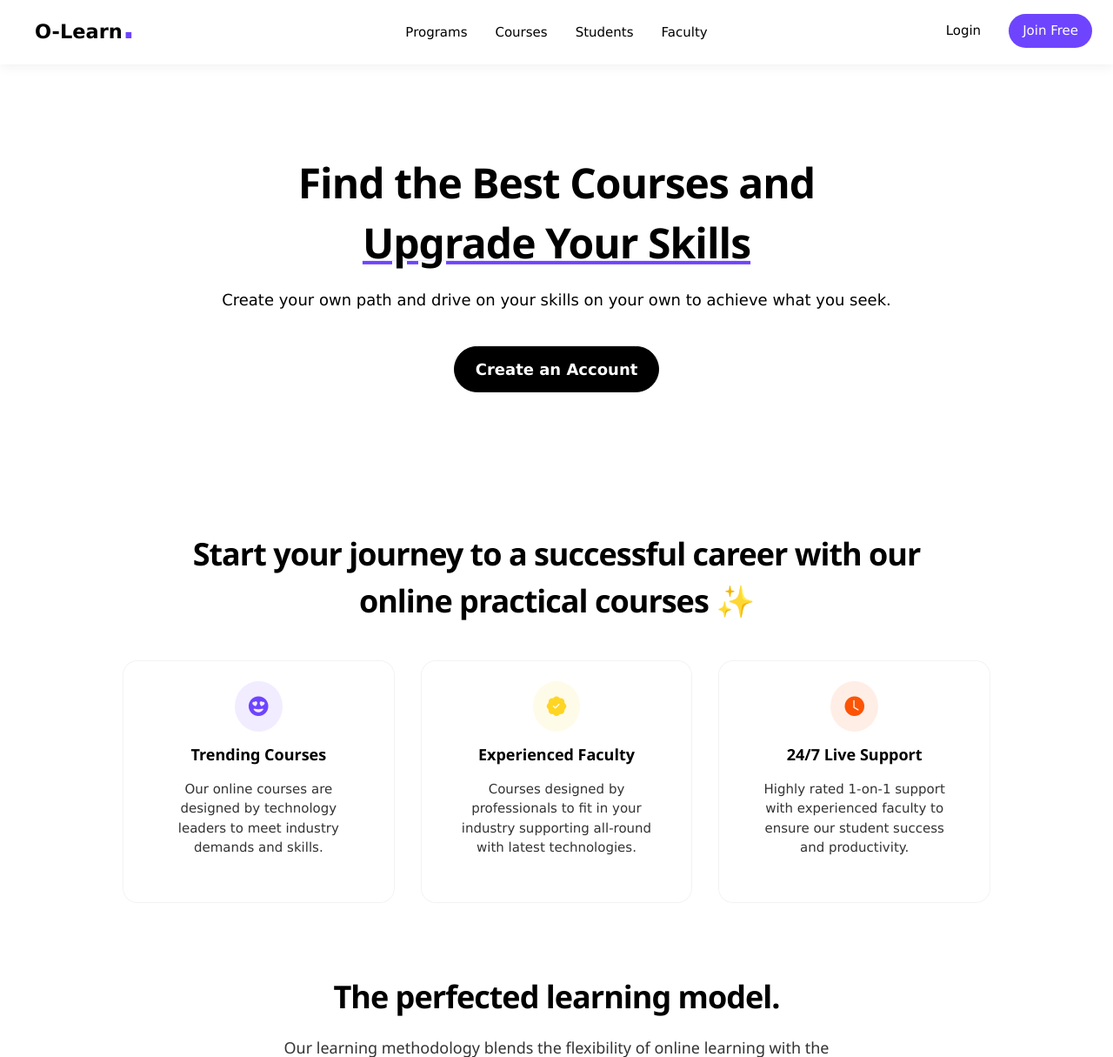
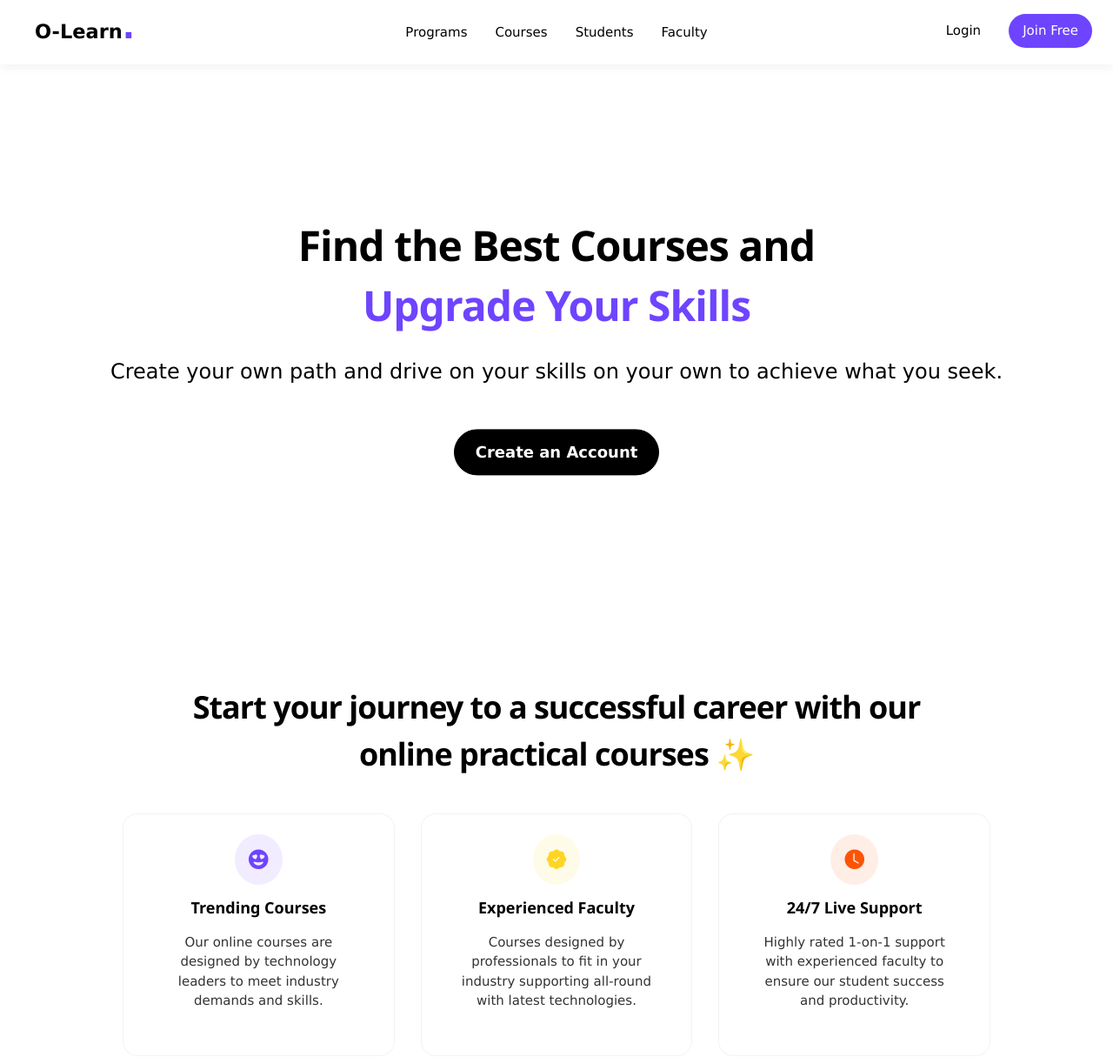
Before and after one commit to shinushaju/olearn, a Flask app: page / in a window 1280 px wide. Shown: the top 1215 px of the page at 87% size. Run offline with Flask 2, Linux system fonts and the light colour scheme.

Commit message:
updated home header container

```diff
--- a/templates/home.html
+++ b/templates/home.html
@@ -6,22 +6,20 @@
 
 <div class="w3-container w3-padding-32">
 
-    <div class="w3-padding-32">
-        <div class="w3-row" style="height: 50vh;">
+        <div class="w3-row" style="height: 80vh;">
             <div class="w3-full w3-display-container" style="height: 100%;">
                 <div class="w3-display-middle w3-center" style="width: 100%;">
-                    <h1 class="w3-xxxlarge w3-hide-small" style="letter-spacing: -1px; line-height: 144%; font-weight: 800;">Find the Best Courses and <br /> <span style="text-decoration: underline; text-decoration-color:#6E44FF;">Upgrade Your Skills</span></h1>
-                    <h1 class="w3-xlarge w3-hide-large w3-hide-medium" style="letter-spacing: -1px; line-height: 144%; font-weight: 800;">Find the Best Courses and <br /> <span style="text-decoration: underline; text-decoration-color:#6E44FF;">Upgrade Your Skills</span></h1>
-                    <p class="w3-large w3-hide-small">Create your own path and drive on your skills on your own to achieve what you seek.</p>
-                    <p class="w3-small w3-hide-large w3-hide-medium">Create your own path and drive on your skills on your own to achieve what you seek.</p>
-                    <div style="margin-top: 24px; margin-bottom: 24px;">
+                    <h1 class="w3-xxxlarge w3-hide-small" style="letter-spacing: -1px; line-height: 144%; font-weight: 800;">Find the Best Courses and <br /> <span style="color:#6E44FF;">Upgrade Your Skills</span></h1>
+                    <h1 class="w3-xxlarge w3-hide-large w3-hide-medium" style="letter-spacing: -1px; line-height: 144%; font-weight: 800;">Find the Best Courses and <br /> <span style="color:#6E44FF;">Upgrade Your Skills</span></h1>
+                    <p class="w3-xlarge w3-hide-small">Create your own path and drive on your skills on your own to achieve what you seek.</p>
+                    <p class="w3-medium w3-hide-large w3-hide-medium">Create your own path and drive on your skills on your own to achieve what you seek.</p>
+                    <div class="w3-padding" style="margin-top: 24px; margin-bottom: 24px;">
                         <a href="{{ url_for('sign_up') }}" class="w3-mobile w3-section w3-button w3-large w3-padding-large w3-round-xxlarge w3-black w3-border w3-border-black w3-hover-black w3-hide-small"><b>Create an Account</b></a>
                         <a href="{{ url_for('sign_up') }}" class="w3-mobile w3-section w3-button w3-large w3-padding w3-round-xxlarge w3-black w3-border w3-border-black w3-hover-black w3-hide-large w3-hide-medium"><b>Create an Account</b></a>
                     </div>
                 </div>
             </div>
         </div>
-    </div>
 
     <div class="w3-padding-32 container">
 
```
